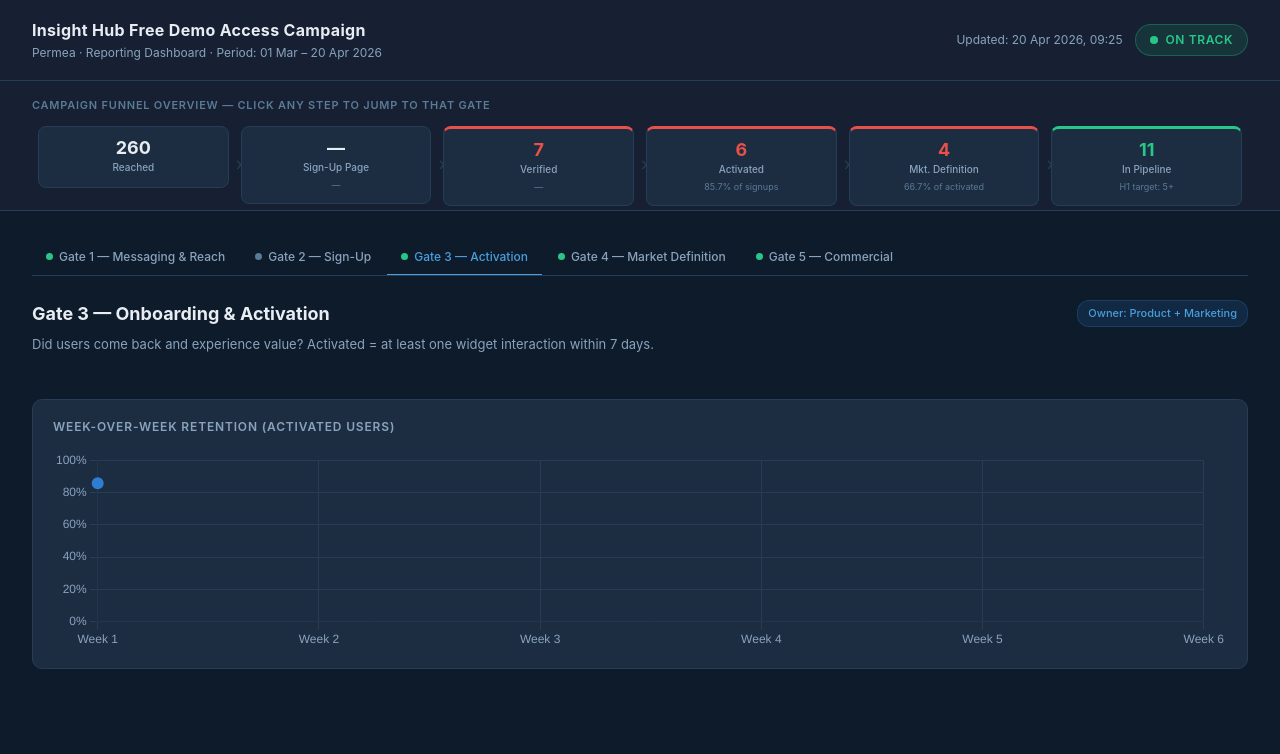
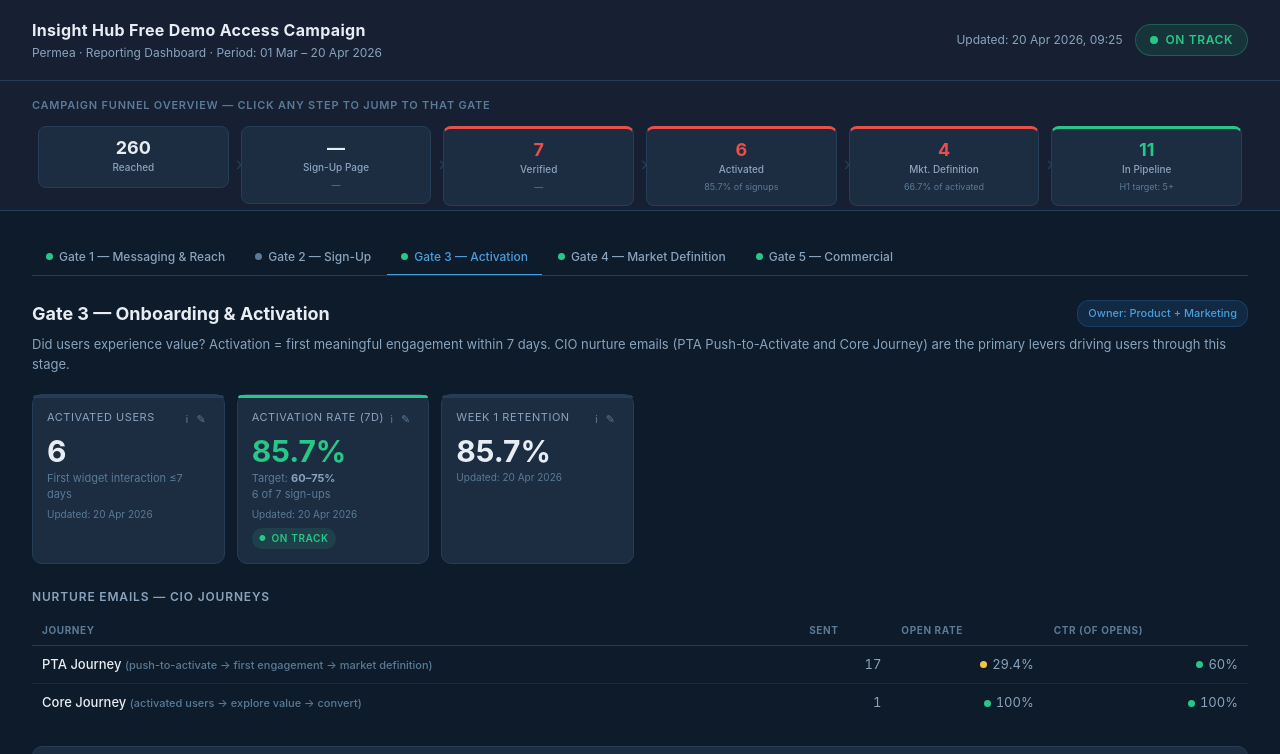
Before and after one commit to Anushia123/permea-ih-dashboard, a plain HTML site: page index.html in a window 1280 px wide. Both pictures are taken after a click on the button "Gate 3 — Activation". Shown: the top 754 px of the page. Drawn offline with Linux system fonts and the light colour scheme.

Commit message:
feat: Gate 3 restructure — activation cards + CIO journeys moved here
Gate 3 now shows Activated Users, Activation Rate (7d), Week 1 Retention
cards plus PTA and Core Journey email rows. Gate 4 is cleaned to a single
Market Def. Rate card. Gate 5 CIO table shows Urgency Journey only.

Co-Authored-By: Claude Sonnet 4.6 <noreply@anthropic.com>

```diff
--- a/index.html
+++ b/index.html
@@ -272,8 +272,10 @@
     <!-- GATE 3 -->
     <div class="gate-panel" id="panel-gate3">
       <div class="gate-header"><div class="gate-title">Gate 3 — Onboarding &amp; Activation</div><span class="gate-owner">Owner: Product + Marketing</span></div>
-      <p class="gate-desc">Did users come back and experience value? Activated = at least one widget interaction within 7 days.</p>
+      <p class="gate-desc">Did users experience value? Activation = first meaningful engagement within 7 days. CIO nurture emails (PTA Push-to-Activate and Core Journey) are the primary levers driving users through this stage.</p>
       <div class="metric-grid" id="g3-metrics"></div>
+      <div class="section-title">Nurture Emails — CIO Journeys</div>
+      <table class="data-table"><thead><tr><th>Journey</th><th class="num">Sent</th><th class="num">Open Rate</th><th class="num">CTR (of opens)</th></tr></thead><tbody id="g3-cio-table"></tbody></table>
       <div class="chart-wrap"><h3>Week-over-Week Retention (Activated Users)</h3><div class="chart-container"><canvas id="retention-chart"></canvas></div></div>
     </div>
 
@@ -282,8 +284,6 @@
       <div class="gate-header"><div class="gate-title">Gate 4 — Market Monitor Submission</div><span class="gate-owner">Owner: Product</span></div>
       <p class="gate-desc">Did users submit their market definition — the action that makes Insight Hub personalised for them?</p>
       <div class="metric-grid" id="g4-metrics"></div>
-      <div class="section-title">Nurture Emails — PTA Journey</div>
-      <table class="data-table"><thead><tr><th>Journey</th><th class="num">Sent</th><th class="num">Open Rate</th><th class="num">CTR (of opens)</th></tr></thead><tbody id="g4-cio-table"></tbody></table>
     </div>
 
     <!-- GATE 5 -->
@@ -372,6 +372,7 @@ const TOOLTIPS = {
   login_48h:           'Of verified sign-ups, how many logged in within 2 days of creating their account. Low = welcome email or first-login motivation is not working.',
   activation_rate:     'Of verified sign-ups, how many clicked at least one data widget within their first 7 days. This is the agreed activation definition (confirmed by Lisa). Benchmark: 60–75%.',
   activated_users:     'Total count of users who hit the activation milestone (≥1 widget click in first 7 days).',
+  week1_retention:     'Of activated users, how many returned and engaged again in the second week (Week 1 after activation). Early signal of sticky behaviour.',
   sub_from_signup:     'Of all verified sign-ups, how many submitted a market definition. Shows overall funnel health from top to this step. No fixed benchmark — use as a trend metric.',
   sub_from_activation: 'Of users who already activated (found value), how many went on to submit their market definition. This is the product\'s core action. Benchmark: 40–55% of activated users.',
   total_segments:      'Raw count of market definition submissions received. Feeds Gate 5 commercial handoffs.',
@@ -644,10 +645,29 @@ function renderDashboard(d) {
         `<tr><td>${srcLabels[k]||k}</td><td class="num">${v ?? '—'}</td><td class="num">${v !== null ? ((v/totalSU)*100).toFixed(1)+'%' : '—'}</td></tr>`).join('')
     : '<tr><td colspan="3" style="color:var(--text-dim)">Pending UTM tracking setup — source breakdown will appear once UTMs are captured on sign-up events.</td></tr>';
 
+  // Shared helper — used in Gate 3 and Gate 5
+  function cioRow(label, hint, data) {
+    if (!data) return `<tr><td>${label} <span style="font-size:11px;color:var(--text-dim)">${hint}</span></td><td class="num" colspan="3" style="color:var(--text-dim)">—</td></tr>`;
+    return `<tr><td>${label} <span style="font-size:11px;color:var(--text-dim)">${hint}</span></td><td class="num">${data.sent ?? '—'}</td><td class="num"><span class="rag-dot ${rag(data.open_rate, bm.email_open_rate)}"></span>${fmt(data.open_rate,'%')}</td><td class="num"><span class="rag-dot ${rag(data.ctr, bm.email_ctr)}"></span>${fmt(data.ctr,'%')}</td></tr>`;
+  }
+
   // ── GATE 3
   const g3 = d.gate3;
-  // Activation Rate removed — activation and market definition submission are the same cohort at current scale.
-  // Gate 3 retains the week-over-week retention chart for trend tracking.
+  document.getElementById('g3-metrics').innerHTML = [
+    metricCard({ id:'activated_users',    label:'Activated Users',      apiValue:g3.activated_users,      neutral:true, extraInfo:'First widget interaction ≤7 days', tooltip:TOOLTIPS.activated_users }),
+    metricCard({ id:'activation_rate',    label:'Activation Rate (7d)', apiValue:g3.activation_rate_7day, suffix:'%', benchmarkKey:'activation_rate', benchmarks:bm, extraInfo:`${g3.activated_users ?? '—'} of ${g3.verified_signups ?? '—'} sign-ups`, tooltip:TOOLTIPS.activation_rate }),
+    metricCard({ id:'week1_retention',    label:'Week 1 Retention',     apiValue:g3.weekly_retention?.week1, suffix:'%', neutral:true, tooltip:TOOLTIPS.week1_retention }),
+  ].join('');
+
+  // Gate 3 — CIO nurture emails: PTA + Core Journey (activation-stage journeys)
+  const g3cio = g3;
+  // CIO journey data is in gate4.cio_nurture (PTA) and gate5.cio_nurture (core_journey/urgency)
+  // We read from the source gates but display here in Gate 3
+  const ptaData  = d.gate4?.cio_nurture;
+  const cjData   = d.gate5?.cio_nurture?.core_journey;
+  document.getElementById('g3-cio-table').innerHTML =
+    cioRow('PTA Journey',   '(push-to-activate → first engagement → market definition)', ptaData) +
+    cioRow('Core Journey',  '(activated users → explore value → convert)',               cjData);
 
   if (retentionChartInst) retentionChartInst.destroy();
   retentionChartInst = new Chart(document.getElementById('retention-chart').getContext('2d'), {
@@ -661,16 +681,9 @@ function renderDashboard(d) {
 
   // ── GATE 4
   const g4 = d.gate4;
-  // Gap 4: submission from_signup = neutral (no benchmark); from_activation = uses segment_submission_rate benchmark
   document.getElementById('g4-metrics').innerHTML = [
     metricCard({ id:'sub_from_activation', label:'Market Def. Rate', apiValue:g4.submission_rate_from_activation, suffix:'%', benchmarkKey:'segment_submission_rate', benchmarks:bm, extraInfo:`${g4.segment_submissions ?? '—'} of ${g4.activated_users ?? '—'} activated users`, tooltip:TOOLTIPS.sub_from_activation }),
   ].join('');
-
-  // Gate 4 — PTA nurture emails
-  const g4pta = g4.cio_nurture;
-  document.getElementById('g4-cio-table').innerHTML = g4pta
-    ? `<tr><td>PTA Journey <span style="font-size:11px;color:var(--text-dim)">(activating demo users → submit market definition)</span></td><td class="num">${g4pta.sent ?? '—'}</td><td class="num"><span class="rag-dot ${rag(g4pta.open_rate, bm.email_open_rate)}"></span>${fmt(g4pta.open_rate,'%')}</td><td class="num"><span class="rag-dot ${rag(g4pta.ctr, bm.email_ctr)}"></span>${fmt(g4pta.ctr,'%')}</td></tr>`
-    : '<tr><td colspan="4" style="color:var(--text-dim)">CIO_API_KEY not yet connected — no data.</td></tr>';
 
   // ── GATE 5
   const g5 = d.gate5;
@@ -680,16 +693,10 @@ function renderDashboard(d) {
     metricCard({ id:'deals_closed',     label:'Deals Closed H1',         apiValue:g5.deals_closed_h1,       neutral:true, extraInfo:`Target: ${g5.h1_goal}+`, tooltip:TOOLTIPS.deals_closed }),
   ].join('');
 
-  // Gate 5 — CIO nurture emails (Core Journey + Urgency)
+  // Gate 5 — CIO nurture: Urgency Journey only (last-stage push before deal close)
   const g5cio = g5.cio_nurture || {};
-  const cj  = g5cio.core_journey;
-  const uj  = g5cio.urgency_journey;
-  function cioRow(label, hint, data) {
-    if (!data) return `<tr><td>${label} <span style="font-size:11px;color:var(--text-dim)">${hint}</span></td><td class="num" colspan="3" style="color:var(--text-dim)">—</td></tr>`;
-    return `<tr><td>${label} <span style="font-size:11px;color:var(--text-dim)">${hint}</span></td><td class="num">${data.sent ?? '—'}</td><td class="num"><span class="rag-dot ${rag(data.open_rate, bm.email_open_rate)}"></span>${fmt(data.open_rate,'%')}</td><td class="num"><span class="rag-dot ${rag(data.ctr, bm.email_ctr)}"></span>${fmt(data.ctr,'%')}</td></tr>`;
-  }
+  const uj = g5cio.urgency_journey;
   document.getElementById('g5-cio-table').innerHTML =
-    cioRow('Core Journey', '(activated users → see value → convert)', cj) +
     cioRow('Urgency Journey', '(last-days push → deal close)', uj);
 
   const stageOrder = ['Problem Discovery','Solution Validation','Lead','Closed Won'];
```
